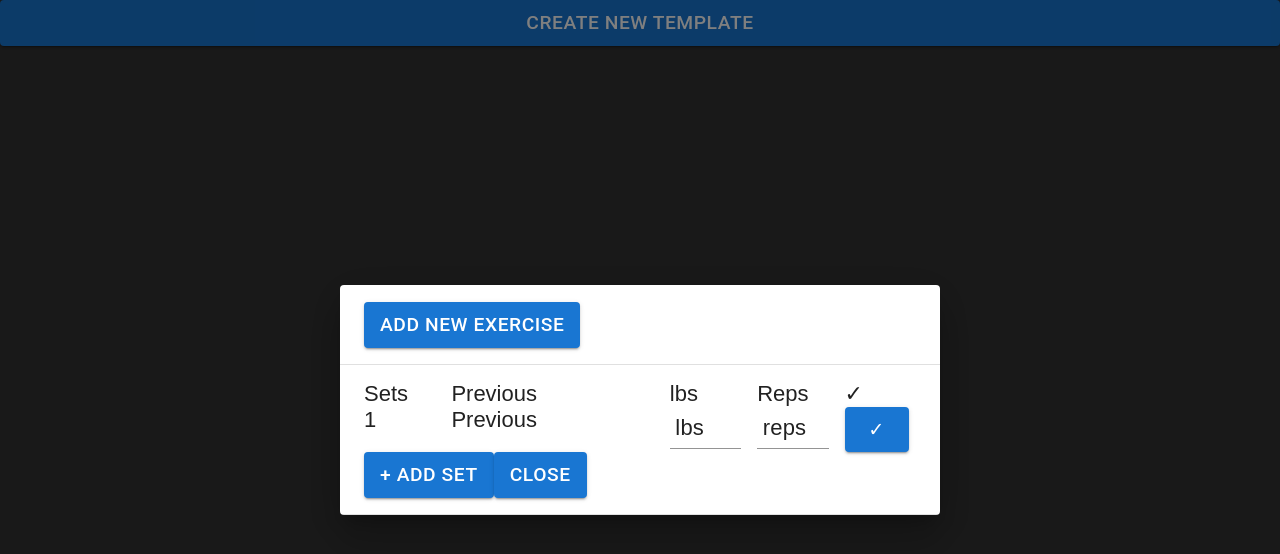
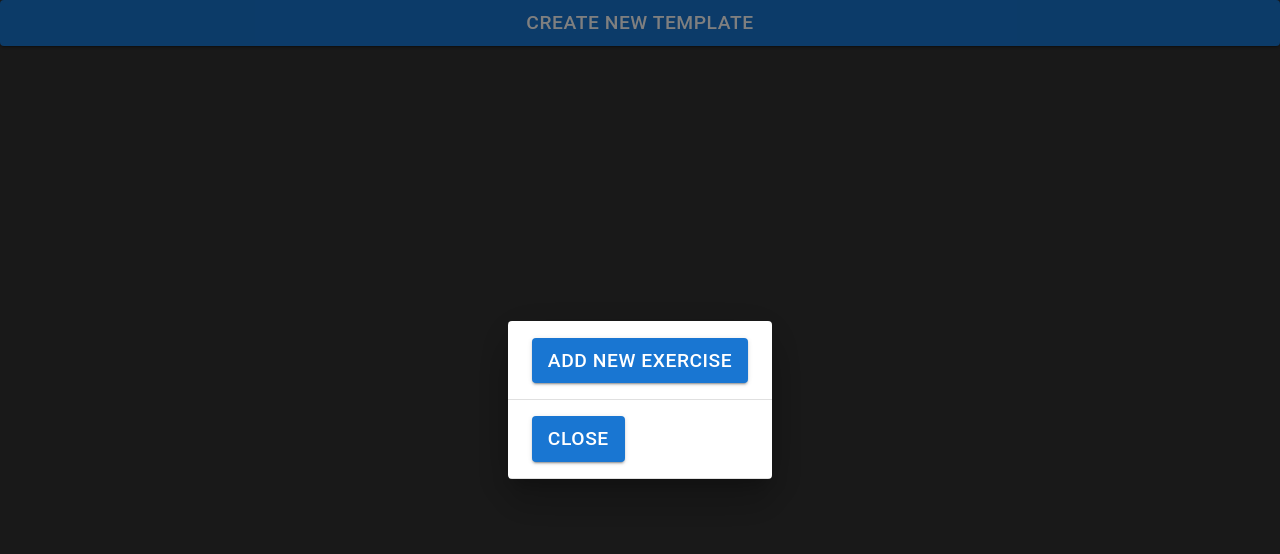
Before and after one commit to KevinPXu/Yoked, a React (Create React App) app in the folder client/: page / in a window 1280 px wide. Both pictures are taken after a click on the button "CREATE NEW TEMPLATE". Shown: the top 554 px of the page. Built offline with nearby package versions, Linux system fonts and the light colour scheme.

Commit message:
added functionality to add exercise btn, now adds a new exercise

```diff
--- a/client/src/components/ExerciseComponent.js
+++ b/client/src/components/ExerciseComponent.js
@@ -4,6 +4,7 @@ import React from 'react';
 function ExerciseComponent() {
   return (
     <>
+      <h3>Exercise Title</h3>
       <Grid
         container
         spacing={2}
@@ -34,6 +35,7 @@ function ExerciseComponent() {
           <p>✓</p>
         </Grid>
       </Grid>
+      {/* TODO: May move to own component */}
       <Grid
         container
         spacing={2}
@@ -51,12 +53,12 @@ function ExerciseComponent() {
         <Grid
           item
           xs={2}>
-          <Input defaultValue={'lbs'} />
+          <Input placeholder={'lbs'} />
         </Grid>
         <Grid
           item
           xs={2}>
-          <Input defaultValue={'reps'} />
+          <Input placeholder={'reps'} />
         </Grid>
         <Grid
           item
--- a/client/src/components/ModalComponent.js
+++ b/client/src/components/ModalComponent.js
@@ -1,8 +1,9 @@
-import React from 'react';
+import React, { useState } from 'react';
 import ExerciseComponent from './ExerciseComponent';
 import { Button, Dialog, DialogTitle, DialogContent } from '@mui/material';
 
 function ModalComponent({ closeTempModal, handleTempClose }) {
+  const [exerciseList, setExerciseList] = useState([]);
   // const style = {
   //   display: 'flex',
   //   flexDirection: 'column',
@@ -19,6 +20,9 @@ function ModalComponent({ closeTempModal, handleTempClose }) {
   //   boxShadow: 24,
   //   p: 4,
   // };
+  const handleAddExBtn = () => {
+    setExerciseList(exerciseList.concat(<ExerciseComponent />));
+  };
 
   const descriptionElementRef = React.useRef(null);
   React.useEffect(() => {
@@ -36,12 +40,16 @@ function ModalComponent({ closeTempModal, handleTempClose }) {
       onClose={handleTempClose}
       scroll={'paper'}>
       <DialogTitle>
-        <Button variant='contained'>Add new Exercise</Button>
+        <Button
+          variant='contained'
+          onClick={handleAddExBtn}>
+          Add new Exercise
+        </Button>
       </DialogTitle>
       <DialogContent
         dividers={true}
         ref={descriptionElementRef}>
-        <ExerciseComponent />
+        {exerciseList}
         <Button
           variant='contained'
           onClick={handleTempClose}>
```
